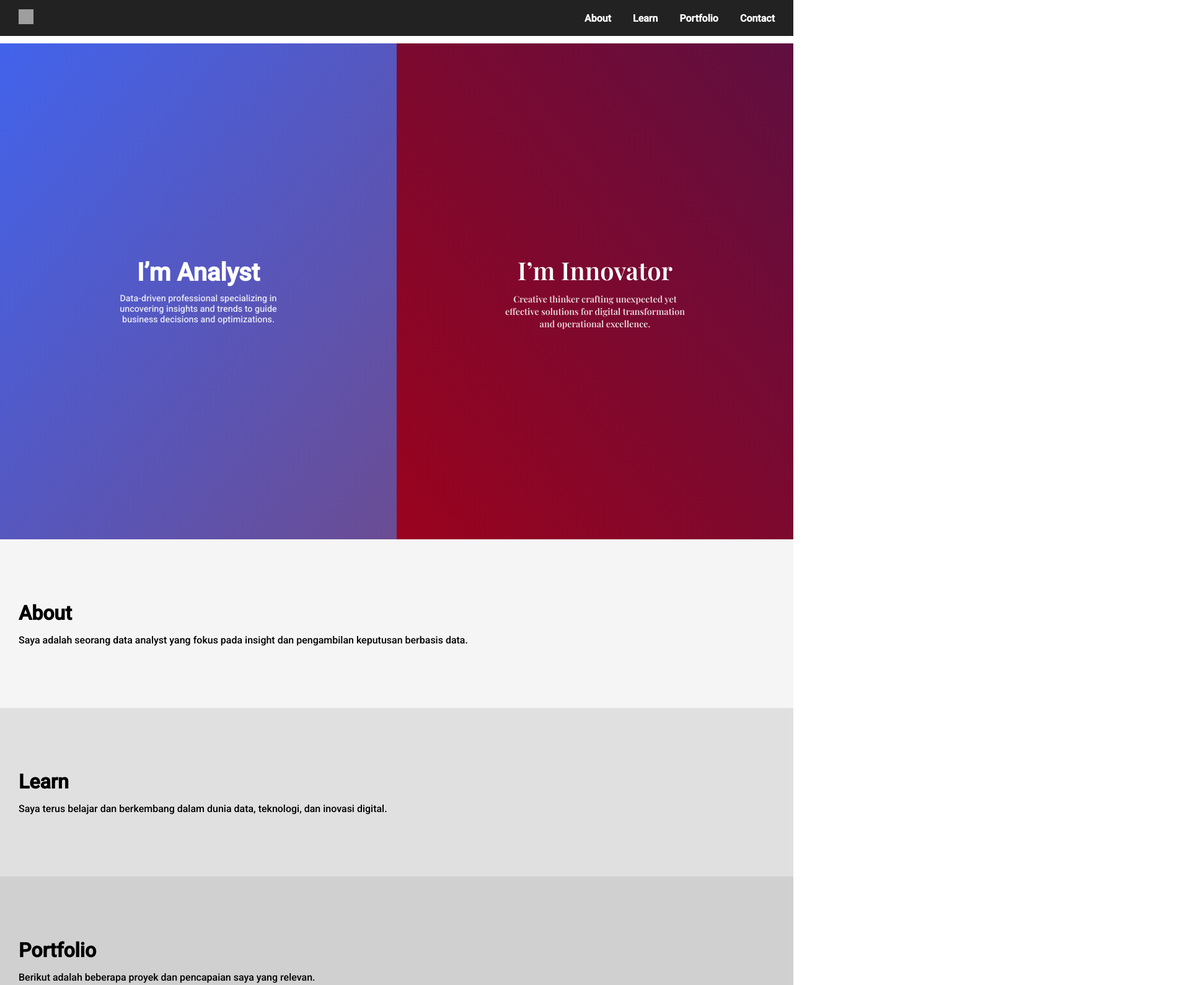
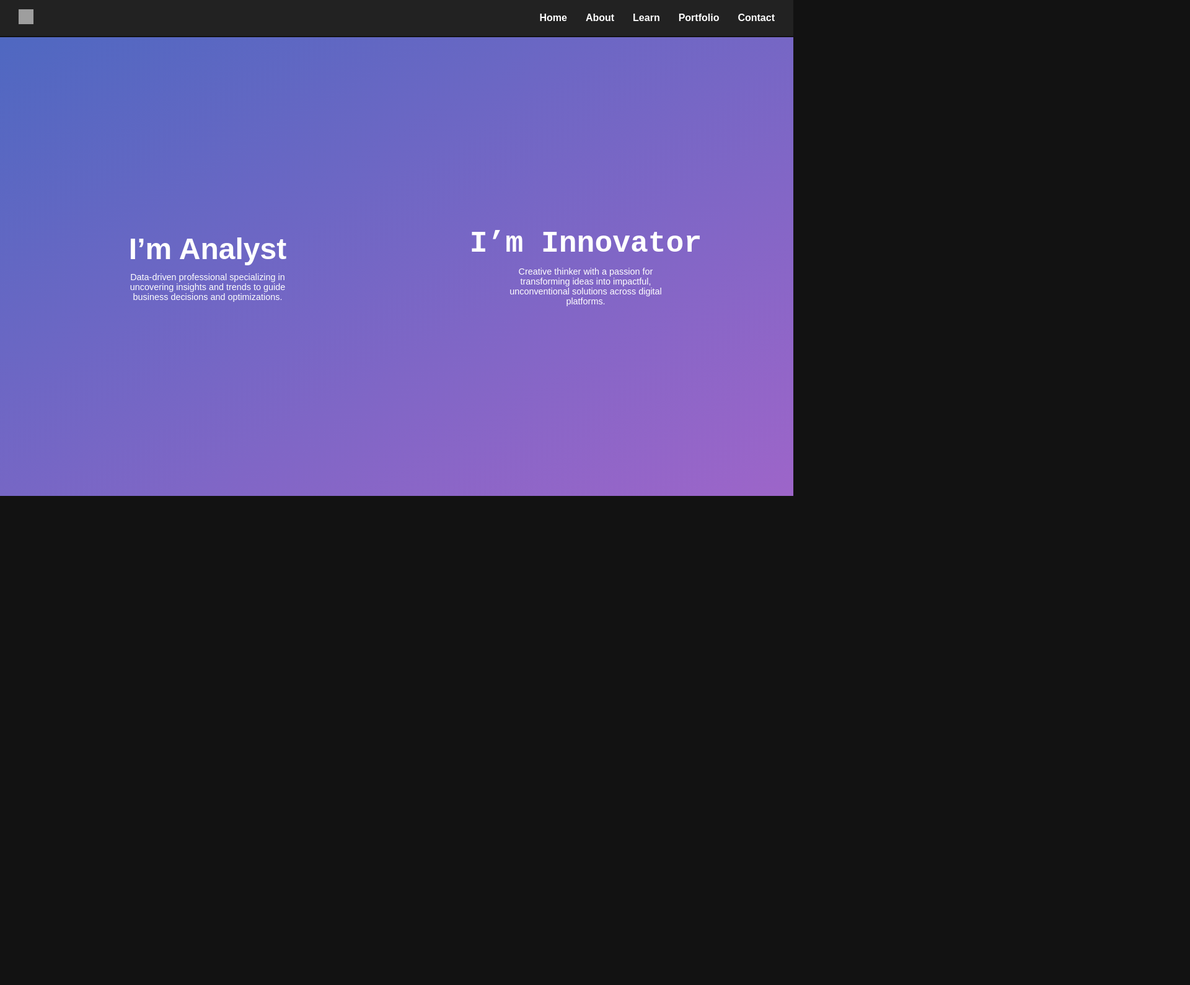
Before and after one commit to Ahmad-DataAnalyst/my-portofolio, a plain HTML site: page index.html in a window 1280 px wide. Shown: the top 1589 px of the page at 62% size, 1920 px wide, since content can reach past the window. After the commit the page ends 800 px from the top, so only its background shows below. Drawn offline with nearby package versions, Linux system fonts and the light colour scheme; grey boxes are pictures that could not be loaded.

Commit message:
Update index.html

```diff
--- a/index.html
+++ b/index.html
@@ -4,7 +4,6 @@
   <meta charset="UTF-8" />
   <meta name="viewport" content="width=device-width, initial-scale=1.0"/>
   <title>Ahmad's Portfolio</title>
-  <link href="https://fonts.googleapis.com/css2?family=Roboto:wght@500&family=Playfair+Display:wght@600&display=swap" rel="stylesheet">
   <style>
     * {
       box-sizing: border-box;
@@ -12,12 +11,11 @@
       padding: 0;
     }
 
-    html {
-      scroll-behavior: smooth;
-    }
-
-    body {
-      font-family: 'Roboto', sans-serif;
+    html, body {
+      height: 100%;
+      font-family: Arial, sans-serif;
+      overflow: hidden;
+      background-color: #121212;
     }
 
     header {
@@ -31,16 +29,12 @@
       display: flex;
       justify-content: space-between;
       align-items: center;
-      z-index: 10;
-    }
-
-    nav {
-      margin-left: auto;
+      z-index: 100;
     }
 
     nav ul {
       display: flex;
-      gap: 35px;
+      gap: 30px;
       list-style: none;
     }
 
@@ -61,79 +55,93 @@
       height: 24px;
     }
 
-    .split-screen {
+    .section {
+      position: absolute;
+      top: 60px;
+      left: 100vw;
+      width: 100vw;
+      height: calc(100vh - 60px);
       display: flex;
-      width: 100vw;
-      height: 100vh;
-      margin-top: 70px;
+      justify-content: center;
+      align-items: center;
+      padding: 40px;
+      opacity: 0;
+      transition: all 0.8s ease;
     }
 
-    .left, .right {
+    .section.active {
+      left: 0;
+      opacity: 1;
+    }
+
+    .home {
+      background: linear-gradient(to bottom right, #4f68c1, #9d65c9);
+      color: white;
+      flex-direction: row;
+      gap: 20px;
+    }
+
+    .home .left, .home .right {
       flex: 1;
       display: flex;
       flex-direction: column;
       align-items: center;
       justify-content: center;
-      text-align: center;
-      color: white;
-      padding: 20px;
     }
 
-    .left {
-      background: linear-gradient(to bottom right, #4263eb, #6a4c93);
-      font-family: 'Roboto', sans-serif;
-    }
-
-    .right {
-      background: linear-gradient(to bottom left, #5f0f40, #9a031e);
-      font-family: 'Playfair Display', serif;
-    }
-
-    .role-title {
-      font-size: 2.5em;
+    .home .left h1 {
+      font-size: 3em;
       font-weight: bold;
     }
 
-    .role-desc {
+    .home .left p {
+      font-size: 0.9em;
       margin-top: 10px;
-      font-size: 0.9em;
       max-width: 300px;
-      opacity: 0.85;
+      text-align: center;
     }
 
-    section {
-      padding: 100px 30px;
+    .home .right h1 {
+      font-size: 3em;
+      font-family: 'Courier New', Courier, monospace;
     }
 
-    section h2 {
-      font-size: 2em;
-      margin-bottom: 15px;
+    .home .right p {
+      font-size: 0.9em;
+      margin-top: 10px;
+      max-width: 300px;
+      text-align: center;
     }
 
-    #about { background-color: #f5f5f5; }
-    #learn { background-color: #e0e0e0; }
-    #portfolio { background-color: #d0d0d0; }
-    #contact { background-color: #c0c0c0; }
+    .content-box {
+      background-color: #1e1e1e;
+      color: white;
+      padding: 30px;
+      border-radius: 12px;
+      max-width: 600px;
+      text-align: center;
+      box-shadow: 0 0 10px rgba(0,0,0,0.5);
+    }
+
+    .content-box h2 {
+      margin-bottom: 20px;
+      font-size: 1.8em;
+    }
+
+    .content-box p {
+      font-size: 1em;
+      line-height: 1.5;
+    }
 
     @media (max-width: 768px) {
-      .split-screen {
+      .home {
         flex-direction: column;
-        height: auto;
-      }
-
-      .left, .right {
-        height: 50vh;
-      }
-
-      nav ul {
-        gap: 15px;
       }
     }
   </style>
 </head>
 <body>
 
-  <!-- Header -->
   <header>
     <div class="social-links">
       <a href="https://www.linkedin.com/in/your-linkedin-profile/" target="_blank">
@@ -142,49 +150,72 @@
     </div>
     <nav>
       <ul>
-        <li><a href="#about">About</a></li>
-        <li><a href="#learn">Learn</a></li>
-        <li><a href="#portfolio">Portfolio</a></li>
-        <li><a href="#contact">Contact</a></li>
+        <li><a href="#" data-target="home">Home</a></li>
+        <li><a href="#" data-target="about">About</a></li>
+        <li><a href="#" data-target="learn">Learn</a></li>
+        <li><a href="#" data-target="portfolio">Portfolio</a></li>
+        <li><a href="#" data-target="contact">Contact</a></li>
       </ul>
     </nav>
   </header>
 
-  <!-- Hero Section -->
-  <div class="split-screen">
+  <!-- Sections -->
+  <div class="section home active" id="home">
     <div class="left">
-      <div class="role-title">I’m Analyst</div>
-      <div class="role-desc">Data-driven professional specializing in uncovering insights and trends to guide business decisions and optimizations.</div>
+      <h1>I’m Analyst</h1>
+      <p>Data-driven professional specializing in uncovering insights and trends to guide business decisions and optimizations.</p>
     </div>
     <div class="right">
-      <div class="role-title">I’m Innovator</div>
-      <div class="role-desc">Creative thinker crafting unexpected yet effective solutions for digital transformation and operational excellence.</div>
+      <h1>I’m Innovator</h1>
+      <p>Creative thinker with a passion for transforming ideas into impactful, unconventional solutions across digital platforms.</p>
     </div>
   </div>
 
-  <!-- About Section -->
-  <section id="about">
-    <h2>About</h2>
-    <p>Saya adalah seorang data analyst yang fokus pada insight dan pengambilan keputusan berbasis data.</p>
-  </section>
+  <div class="section" id="about">
+    <div class="content-box">
+      <h2>About Me</h2>
+      <p>Saya adalah seseorang yang menyukai analisis, pengembangan data, dan eksplorasi ide-ide baru untuk efisiensi dan efektivitas kerja.</p>
+    </div>
+  </div>
 
-  <!-- Learn Section -->
-  <section id="learn">
-    <h2>Learn</h2>
-    <p>Saya terus belajar dan berkembang dalam dunia data, teknologi, dan inovasi digital.</p>
-  </section>
+  <div class="section" id="learn">
+    <div class="content-box">
+      <h2>Learning Path</h2>
+      <p>Saya terus belajar teknologi seperti Python, Power BI, dan Automasi AI untuk meningkatkan produktivitas kerja.</p>
+    </div>
+  </div>
 
-  <!-- Portfolio Section -->
-  <section id="portfolio">
-    <h2>Portfolio</h2>
-    <p>Berikut adalah beberapa proyek dan pencapaian saya yang relevan.</p>
-  </section>
+  <div class="section" id="portfolio">
+    <div class="content-box">
+      <h2>My Portfolio</h2>
+      <p>Proyek-proyek yang mencakup visualisasi data, chatbot, dashboard efisiensi listrik, dan lainnya.</p>
+    </div>
+  </div>
 
-  <!-- Contact Section -->
-  <section id="contact">
-    <h2>Contact</h2>
-    <p>Hubungi saya melalui email atau LinkedIn untuk kolaborasi.</p>
-  </section>
+  <div class="section" id="contact">
+    <div class="content-box">
+      <h2>Contact</h2>
+      <p>Hubungi saya melalui email atau LinkedIn untuk kerja sama profesional dan pengembangan ide bersama.</p>
+    </div>
+  </div>
+
+  <script>
+    const links = document.querySelectorAll("nav a");
+    const sections = document.querySelectorAll(".section");
+
+    links.forEach(link => {
+      link.addEventListener("click", e => {
+        e.preventDefault();
+        const target = link.getAttribute("data-target");
+
+        sections.forEach(section => {
+          section.classList.remove("active");
+        });
+
+        document.getElementById(target).classList.add("active");
+      });
+    });
+  </script>
 
 </body>
 </html>
```
